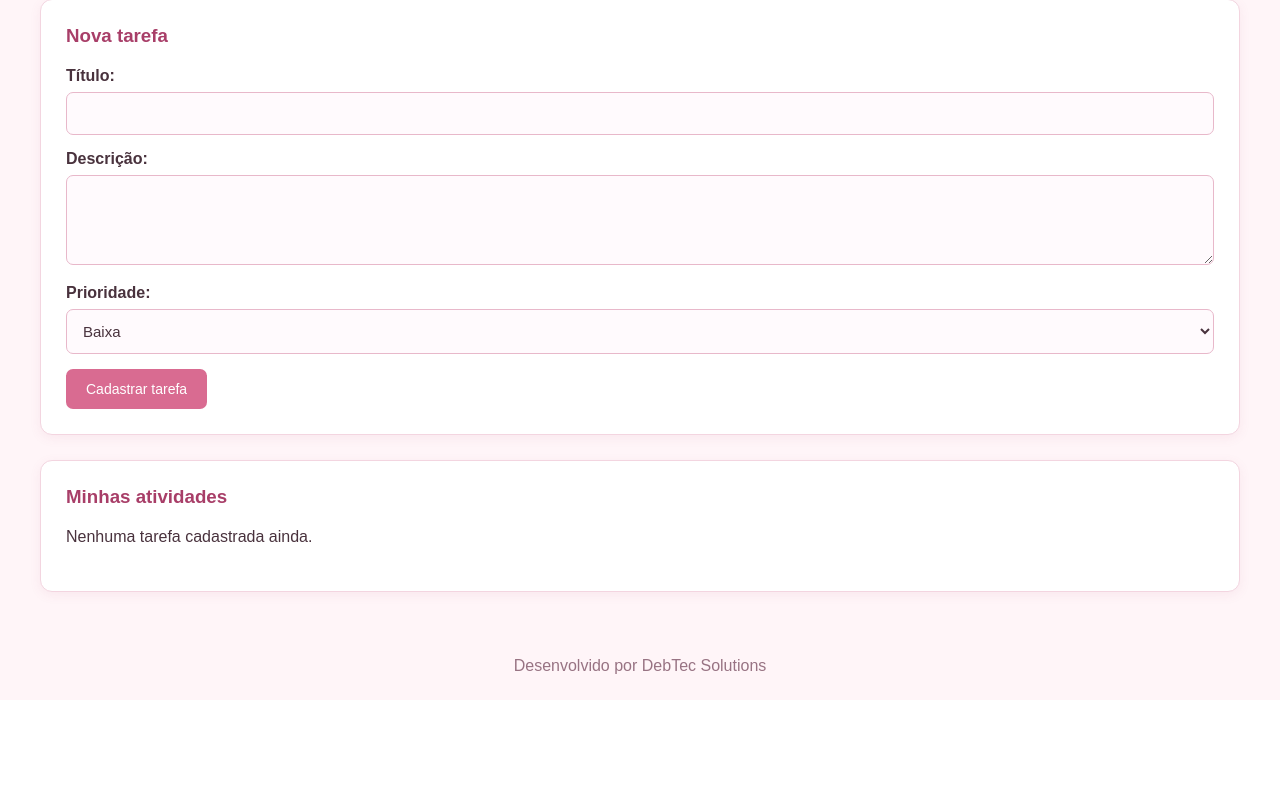
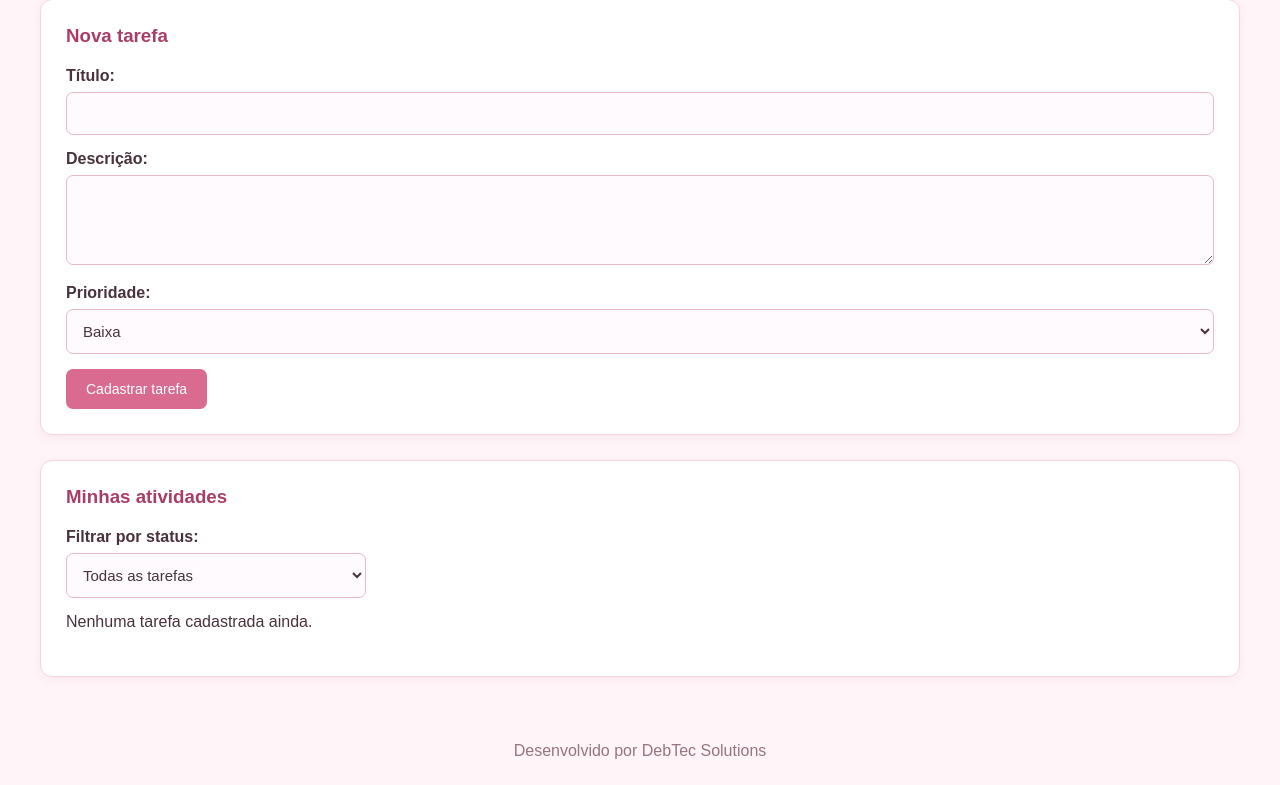
Before and after one commit to deborahyuga5-dotcom/DebTec-Task-Manager, a Flask app: page / in a window 1280 px wide. Shown: the part 388-1173 px from the top of the page. Before the commit the page ends 1062 px from the top, so only its background shows below. Run offline with Flask 3, Linux system fonts and the light colour scheme; data that the repository does not hold is empty.

Commit message:
feat: adiciona filtro de tarefas por status

```diff
--- a/src/templates/index.html
+++ b/src/templates/index.html
@@ -40,12 +40,10 @@
             </div>
         </div>
 
-
         <section>
             <h3>Nova tarefa</h3>
 
             <form action="/adicionar" method="POST">
-
                 <label for="titulo">Título:</label>
                 <input type="text" id="titulo" name="titulo" required>
 
@@ -60,17 +58,24 @@
                 </select>
 
                 <button type="submit">Cadastrar tarefa</button>
-
             </form>
         </section>
-
 
         <section>
             <h3>Minhas atividades</h3>
 
+            <label for="filtro-status">Filtrar por status:</label>
+
+            <select id="filtro-status">
+                <option value="Todos">Todas as tarefas</option>
+                <option value="Pendente">Pendentes</option>
+                <option value="Em andamento">Em andamento</option>
+                <option value="Concluída">Concluídas</option>
+            </select>
+
             {% if tarefas %}
                 {% for tarefa in tarefas %}
-            <article>
+                    <article class="tarefa" data-status="{{ tarefa['status'] }}">
                         <h4>{{ tarefa['titulo'] }}</h4>
 
                         <p>{{ tarefa['descricao'] }}</p>
@@ -86,19 +91,36 @@
                         <form action="{{ url_for('excluir', id=tarefa['id']) }}" method="POST">
                             <button type="submit">Excluir tarefa</button>
                         </form>
-
                     </article>
                 {% endfor %}
             {% else %}
                 <p>Nenhuma tarefa cadastrada ainda.</p>
             {% endif %}
         </section>
-
     </main>
 
     <footer>
         <p>Desenvolvido por DebTec Solutions</p>
     </footer>
 
+    <script>
+        const filtroStatus = document.getElementById("filtro-status");
+        const tarefas = document.querySelectorAll(".tarefa");
+
+        filtroStatus.addEventListener("change", function () {
+            const statusSelecionado = filtroStatus.value;
+
+            tarefas.forEach(function (tarefa) {
+                const statusTarefa = tarefa.dataset.status;
+
+                if (statusSelecionado === "Todos" || statusTarefa === statusSelecionado) {
+                    tarefa.style.display = "block";
+                } else {
+                    tarefa.style.display = "none";
+                }
+            });
+        });
+    </script>
+
 </body>
 </html>
--- a/static/style.css
+++ b/static/style.css
@@ -158,3 +158,8 @@ footer {
         grid-template-columns: 1fr;
     }
 }
+/* Filtro de tarefas */
+#filtro-status {
+    max-width: 300px;
+    margin-bottom: 15px;
+}
```
Lines whose indentation alone changed are shown as unchanged.
